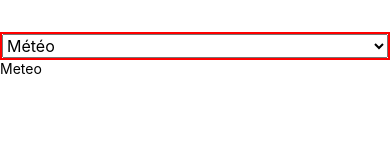
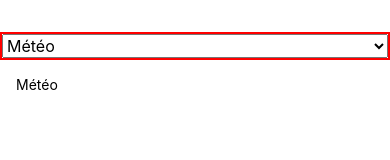
Before and after one commit to El-Tatane/wakey_wakey, a React Native app in the folder client/: screen / in a window 390 px wide. Shown: the top 160 px of the page. Built offline with nearby package versions, Linux system fonts and the light colour scheme.

Commit message:
Externalisation des composants de flux

```diff
--- a/client/App.js
+++ b/client/App.js
@@ -1,5 +1,8 @@
 import React from 'react'
 import {Text, View, StyleSheet, Picker} from 'react-native'
+import Meteo from "./components/Meteo"
+import Actualite from "./components/Actualite"
+
 
 export default class App extends React.Component {
 
@@ -10,7 +13,6 @@ export default class App extends React.Component {
         }
     }
 
-
     setFlux(flux){
         this.setState({flux});
     }
@@ -18,9 +20,9 @@ export default class App extends React.Component {
     fluxSource(){
         switch(this.state.flux){
             case "Météo":
-                return <Text>Meteo</Text>
+                return <Meteo/>
             case "Actualité":
-                return <Text>Actualite</Text>
+                return <Actualite/>
             default:
                 throw "Etat de flux non reconnu";
         }
@@ -42,7 +44,7 @@ export default class App extends React.Component {
                         <Picker.Item label="Actualité" value="Actualité"/>
                     </Picker>
                 </View>
-                <View>
+                <View style={{margin: 16}}>
                     {this.fluxSource()}
                 </View>
             </View>
--- /dev/null
+++ b/client/components/Actualite.js
@@ -0,0 +1,16 @@
+import React from 'react'
+import {Text, View, StyleSheet} from 'react-native'
+
+export default class Actualite extends React.Component {
+
+    constructor(props) {
+        super(props);
+    }
+
+    render(){
+        return(
+            <Text>Actualité</Text>
+        )
+    }
+
+}
--- /dev/null
+++ b/client/components/Meteo.js
@@ -0,0 +1,16 @@
+import React from 'react'
+import {Text, View, StyleSheet} from 'react-native'
+
+export default class Meteo extends React.Component {
+
+    constructor(props) {
+        super(props);
+    }
+
+    render(){
+        return(
+            <Text>Météo</Text>
+        )
+    }
+
+}
```
